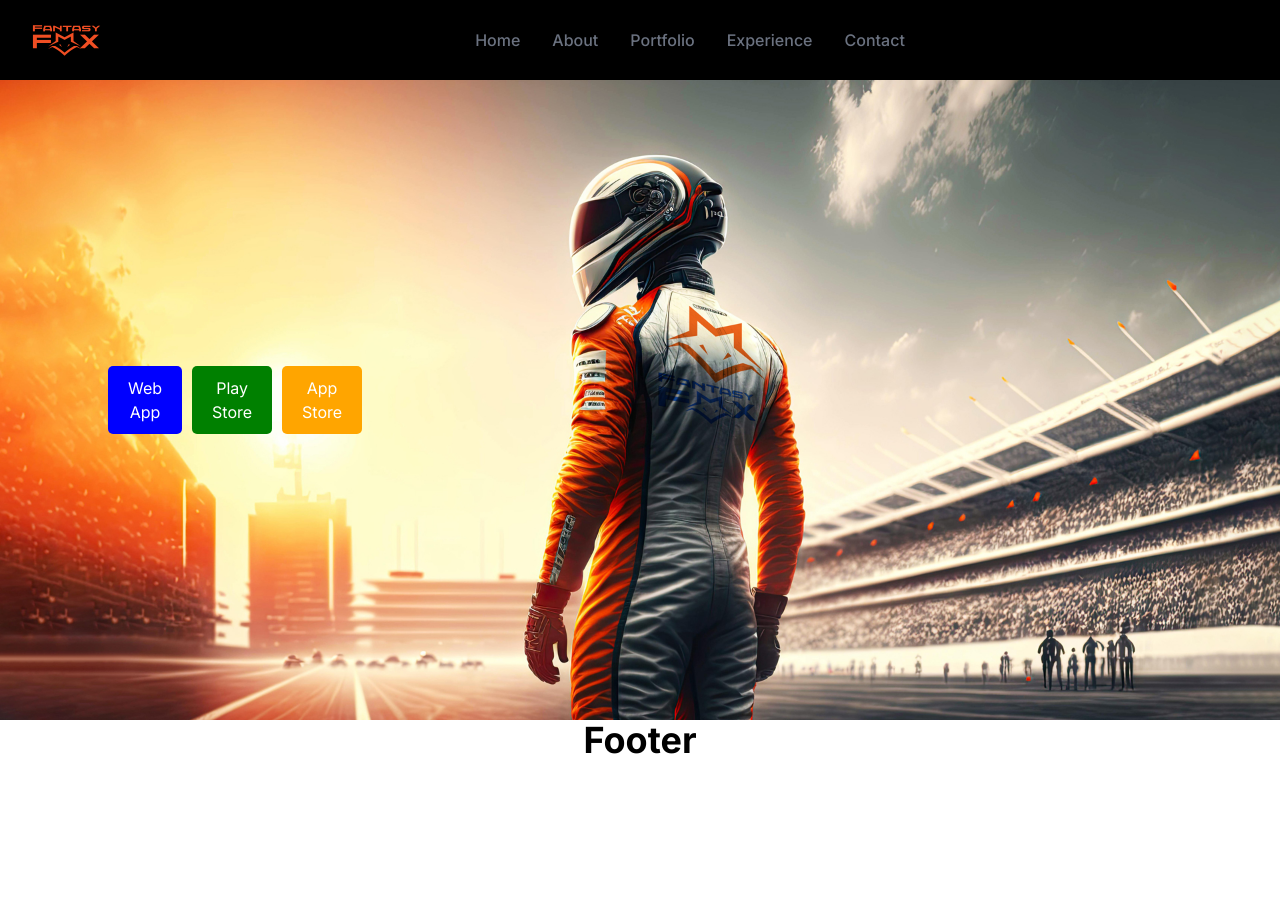
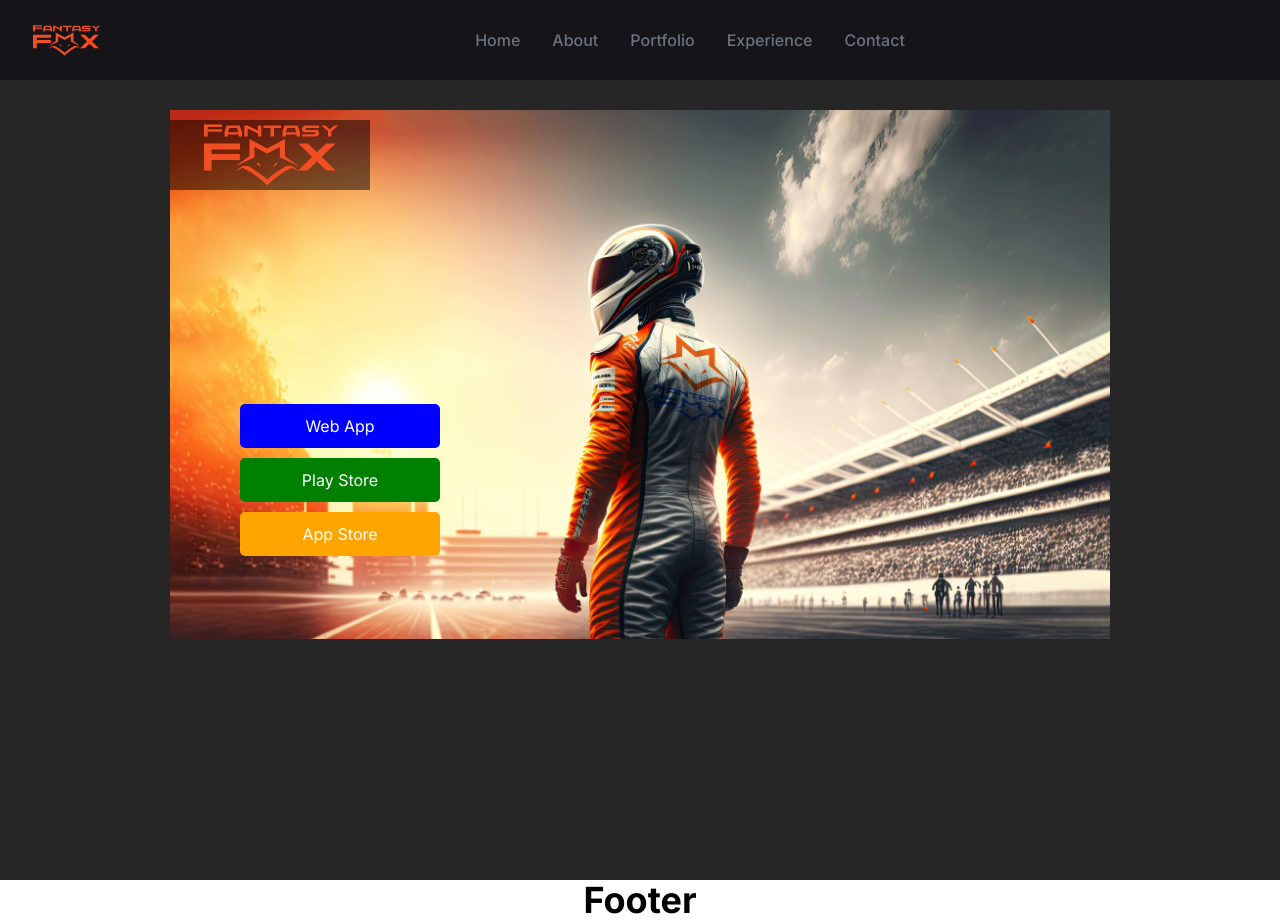
Before and after one commit to slycadelic/fantasy-fox-landing-page, a Next.js app: page / in a window 1280 px wide. Before the commit the page ends 800 px from the top, so only its background shows below. Built offline with nearby package versions, Linux system fonts and the light colour scheme.

Commit message:
Image, Logo and Links added

```diff
--- a/app/page.js
+++ b/app/page.js
@@ -2,50 +2,60 @@ import Image from 'next/image';
 
 export default function Page() {
   return (
-    <div>
+    <div style={{ backgroundColor: '#262626', minHeight: '100vh', display: 'flex', justifyContent: 'center' }}>
+      <div style={{ maxWidth: '1000px', width: '100%', padding: '20px', position: 'relative' }}>
         {/* Image */}
+        <div style={{ position: 'relative', padding: '10px' }}>
+          {/* Logo */}
+          <div style={{ position: 'absolute', top: '20px', left: '10px', zIndex: 10 }}>
+            <img src="/Title.png" alt="Logo" style={{ width: '200px', height: 'auto', backgroundColor: 'rgba(0,0,0,0.5)' }} />
+          </div>
+
+          {/* Main Image */}
           <Image
-      className='max-w-full '
             src="/Banner.jpg"
             width={1600}
-        height={500}
+            height={1500}
             alt="Picture of the author"
+            layout="responsive"
           />
+        </div>
 
         {/* Links */}
         <div
-      className='lg:w-[40px] md:w-[30px] sm:w-[10px] '
           style={{
             position: 'absolute',
             top: '50%',
-          left: '10%',
+            left: '20%',
             transform: 'translate(-50%, -50%)',
             display: 'flex',
+            flexDirection: 'column',
+            alignItems: 'center',
             gap: '10px',
-
+            width: '80%',
+            maxWidth: '200px',
           }}
         >
           {/* Web App Link */}
-        <a href="/web-app-link" style={{ textDecoration: 'none' }}>
-          <button style={{ padding: '10px 20px', backgroundColor: 'blue', color: 'white', border: 'none', borderRadius: '5px', cursor: 'pointer' }}>
+          <a href="/web-app-link" style={{ textDecoration: 'none', width: '100%' }}>
+            <button style={{ padding: '10px 20px', backgroundColor: 'blue', color: 'white', border: 'none', borderRadius: '5px', cursor: 'pointer', width: '100%' }}>
               Web App
             </button>
           </a>
-
           {/* Play Store Link */}
-        <a href="/play-store-link" style={{ textDecoration: 'none' }}>
-          <button style={{ padding: '10px 20px', backgroundColor: 'green', color: 'white', border: 'none', borderRadius: '5px', cursor: 'pointer' }}>
+          <a href="/play-store-link" style={{ textDecoration: 'none', width: '100%' }}>
+            <button style={{ padding: '10px 20px', backgroundColor: 'green', color: 'white', border: 'none', borderRadius: '5px', cursor: 'pointer', width: '100%' }}>
               Play Store
             </button>
           </a>
-
           {/* App Store Link */}
-        <a href="/app-store-link" style={{ textDecoration: 'none' }}>
-          <button style={{ padding: '10px 20px', backgroundColor: 'orange', color: 'white', border: 'none', borderRadius: '5px', cursor: 'pointer' }}>
+          <a href="/app-store-link" style={{ textDecoration: 'none', width: '100%' }}>
+            <button style={{ padding: '10px 20px', backgroundColor: 'orange', color: 'white', border: 'none', borderRadius: '5px', cursor: 'pointer', width: '100%' }}>
               App Store
             </button>
           </a>
         </div>
       </div>
+    </div>
   );
 }
--- a/components/Header.js
+++ b/components/Header.js
@@ -33,7 +33,7 @@ const Header = () => {
     ];
 
     return (
-        <div className="flex justify-between items-center w-full h-20 px-4 text-white bg-black fixed nav">
+        <div className="flex justify-between items-center w-full h-20 px-4  bg-[#151419]  nav">
             {/* <div>
         <h1 className="text-5xl font-signature ml-2"><a className="link-underline hover:transition ease-in-out delay-150 hover:underline hover:decoration-solid" href="">Logo</a></h1>
         <h1 className="text-5xl font-signature ml-2">
```
Lines whose indentation alone changed are shown as unchanged.
